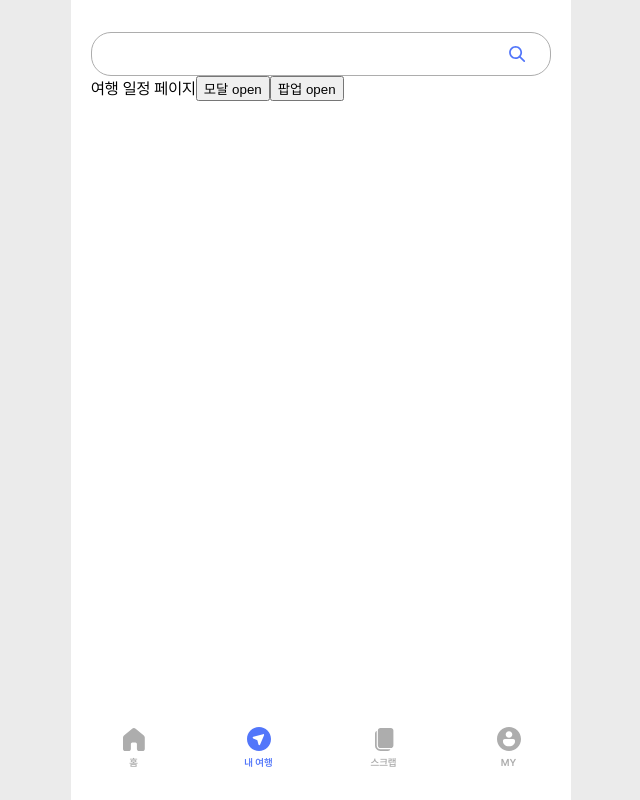
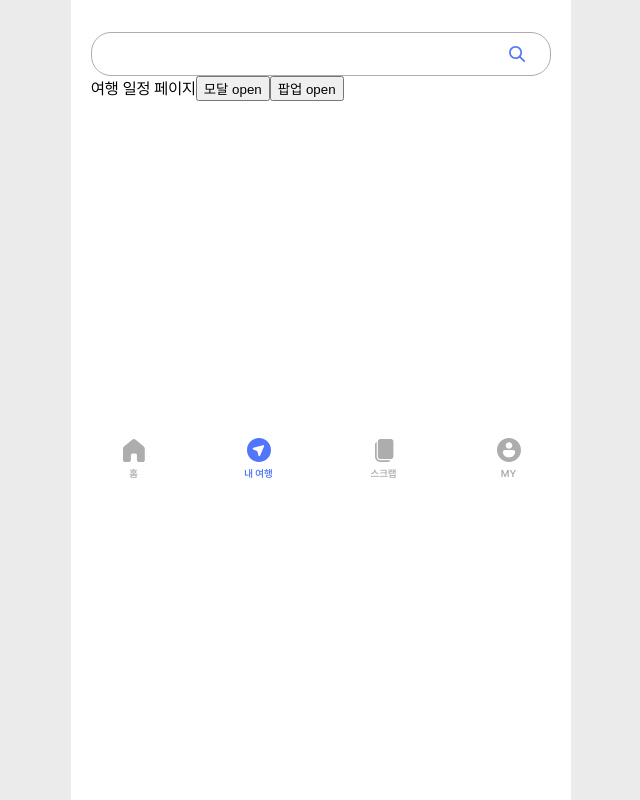
Before and after one commit to SugarSyrup/gabozago_FE, a React (Vite) app: page /test in a window 1280 px wide. Shown: the whole page, without its empty margins (319-959 px from the left). Built offline with nearby package versions, Linux system fonts and the light colour scheme.

Commit message:
fix(#13): 콘텐츠가 하단 네비게이션에 가려지지 않도록 PageTemplate 수정

```diff
--- a/src/styles/common/BottomNavBar.style.ts
+++ b/src/styles/common/BottomNavBar.style.ts
@@ -2,11 +2,6 @@ import styled from "styled-components";
 
 export const Nav = styled.nav`
   width: 100%;
-  position: absolute;
-  bottom: 0;
-  left: 0;
-  right: 0;
-  z-index: 20;
   background-color: ${({ theme }) => theme.white};
 `;
 export const NavList = styled.ul`
@@ -47,6 +42,4 @@ export const ListItem = styled.li<{ $active?: boolean }>`
       }
     }
   }
-
-  /* width: 100%; */
 `;
--- a/src/styles/common/PageTemplate.style.ts
+++ b/src/styles/common/PageTemplate.style.ts
@@ -6,6 +6,8 @@ export const Container = styled.div`
   right: 0;
   top: 0;
   bottom: 0;
+  display: grid;
+  grid-template-rows: 1fr fit-content;
   margin: auto;
   max-width: 500px;
   width: 100%;
@@ -15,7 +17,6 @@ export const Container = styled.div`
 
 export const Content = styled.div`
   width: 100%;
-  height: 100vh;
   overflow-y: auto;
   padding: 32px 20px;
 `;
```
